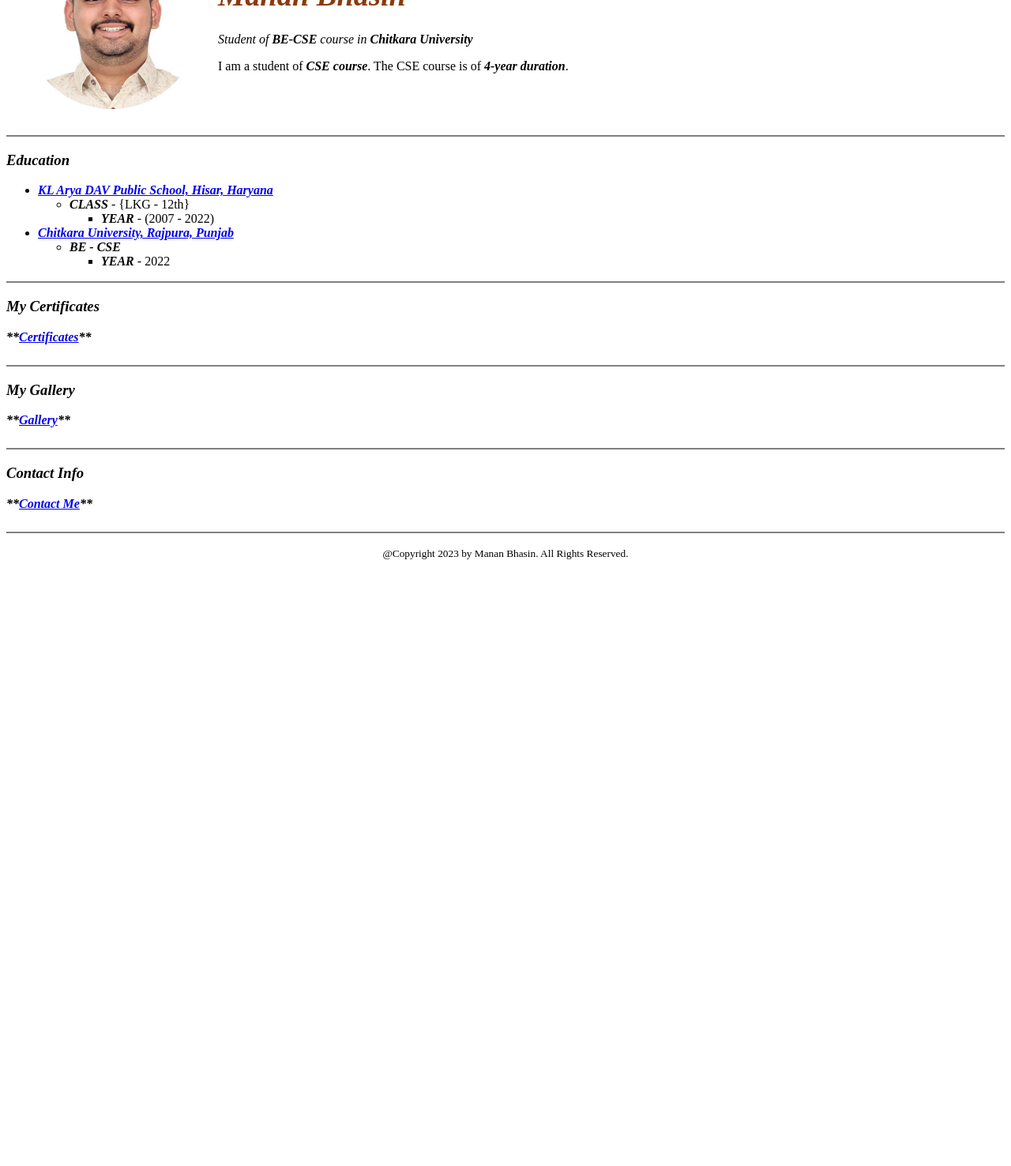
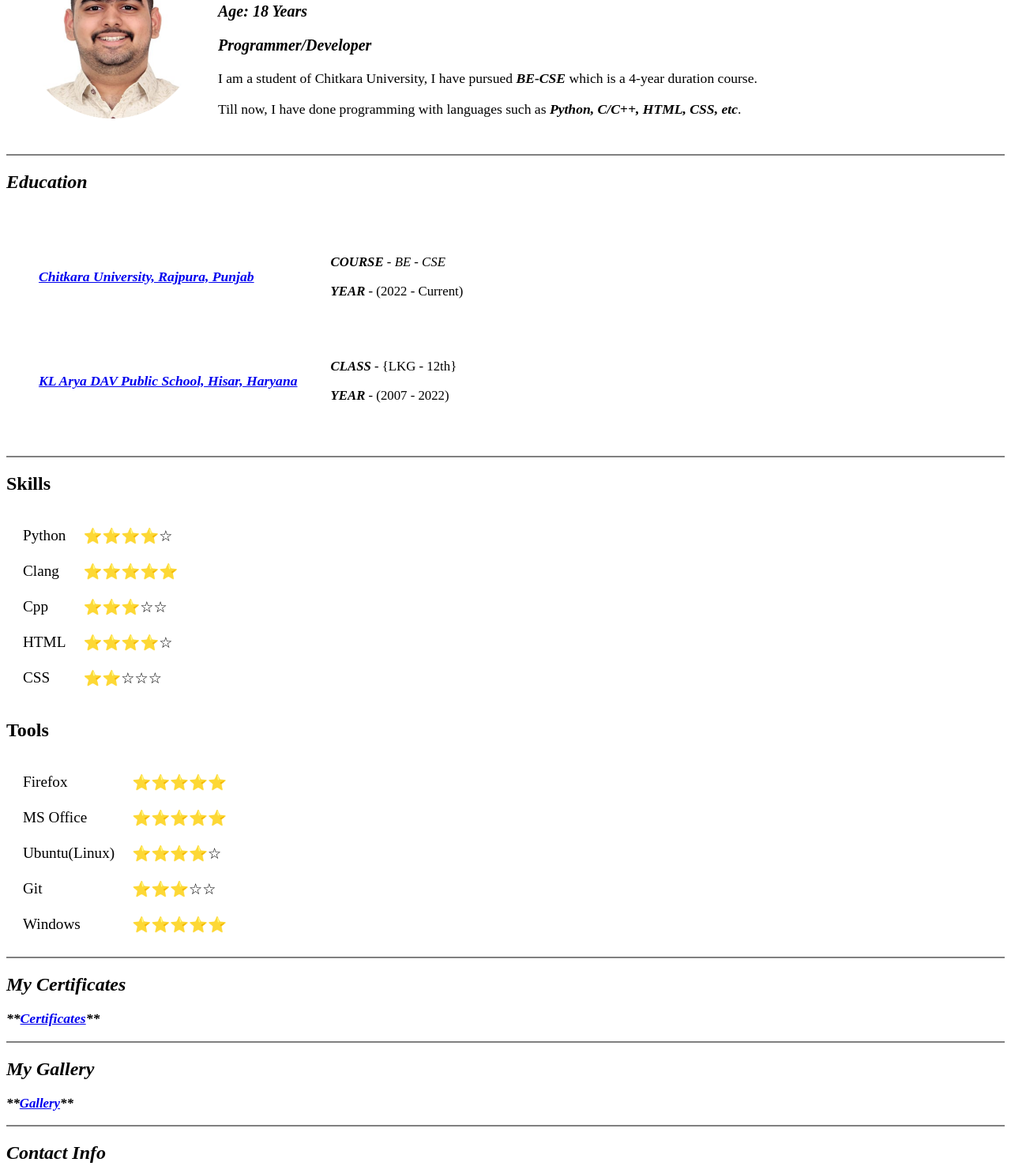
Before and after one commit to manan5657/cv, a plain HTML site: page index.html in a window 1280 px wide. Shown: the part 116-1592 px from the top of the page at 79% size. Before the commit the page ends 841 px from the top, so only its background shows below. Drawn offline with Linux system fonts and the light colour scheme.

Commit message:
Update index.html

```diff
--- a/index.html
+++ b/index.html
@@ -10,63 +10,193 @@
         <tr>
             <td>
                  <a href="https://www.linkedin.com/in/manan-bhasin-72520a1b4/">
-                    <img src="image/manan1-modified.png" alt="manan bhasin profile picture" width="225" height="225">
+                    <img src="image/manan1-modified.png" alt="manan bhasin profile picture" width="225" height="225" border="">
                  </a>
             </td>
             <td>
-                <h1 style="color: #8c3a0d; font-size: 240%;">
+                <h1 style="color: #892903; font-size: 225%;">
                 <em>Manan Bhasin</em>
                 </h1>
-                <p><em>Student of <strong>BE-CSE</strong> course in <strong>Chitkara University</strong></em></p>
-                <p>I am a student of <strong><em>CSE course</em></strong>. The CSE course is of <strong><em>4-year duration</em></strong>.</p>
+                <p style="font-size: 125%;"><em><strong>Age: 18 Years</strong></em></p>
+                <p style="font-size: 125%;"><em><strong>Programmer/Developer</strong></em></p>
+                <p style="font-size: 110%;">I am a student of Chitkara University, I have pursued <em><strong>BE-CSE</strong></em> which is a 4-year duration course. </p><p style="font-size: 110%;"> Till now, I have done programming with languages such as <em><strong>Python, C/C++, HTML, CSS, etc</strong></em>.</p>
+           </td>
+        </tr>
+    </table>
+    <hr size = "2" noshade>
+    <h2>
+        <em>Education</em>
+    </h2>
+    <table cellspacing = "40">
+        </tr>
+        <tr>
+            <td>
+                <p style="font-size: 110%;"><strong><a href="https://goo.gl/maps/7tv82FzfDvLoUv176"><em>Chitkara University, Rajpura, Punjab</em></a></strong></p>
+            </td>
+            <td>
+                <p style="font-size: 105%;"><em><strong>COURSE </strong>- BE - CSE</em></p>
+                <p style="font-size: 105%;"><em><strong>YEAR</strong></em> - (2022 - Current)</p>
+            </td>
+        </tr>
+        <tr>
+            <td>
+                <p style="font-size: 110%;"><strong><a href="https://goo.gl/maps/QAmC6pu5pxGkGv1p9"><em>KL Arya DAV Public School, Hisar, Haryana</em> </a></strong></p>
+            </td>
+            <td>
+                <p style="font-size: 105%;"><em><strong>CLASS</strong></em> - {LKG - 12th}</p>
+                <p style="font-size: 105%;"><em><strong>YEAR</strong></em> - (2007 - 2022)</p>
             </td>
         </tr>
     </table>
     <hr size = "2" noshade>
-    <h3>
-        <em>Education</em>
-    </h3>
-    <ul>
-        <li><strong><a href="https://goo.gl/maps/QAmC6pu5pxGkGv1p9"><em>KL Arya DAV Public School, Hisar, Haryana</em> </a></strong>
-            <ul>
-                <li><em><strong>CLASS</strong></em> - {LKG - 12th}
-                    <ul>
-                        <li><em><strong>YEAR</strong></em> - (2007 - 2022)</li>
-                    </ul>
-                </li>
-            </ul>
-        </li>
-        <li><strong><a href="https://goo.gl/maps/7tv82FzfDvLoUv176"><em>Chitkara University, Rajpura, Punjab</em></a></strong>
-            <ul>
-                <li><em><strong>BE - CSE</strong></em>
-                    <ul>
-                        <li><em><strong>YEAR</strong></em> - 2022</li>
-                    </ul>
-                </li>
 
-            </ul>
-        </li>
-    </ul>
+    <h2>
+        Skills
+    </h2>
+    <table cellspacing = "20">
+        <tr>
+            <td style="font-size: 120%;">
+                Python
+            </td>
+            <td style="font-size: 120%;">
+                ⭐⭐⭐⭐☆
+            </td>
+        </tr>
+        <tr>
+            <td style="font-size: 120%;">
+                Clang
+            </td>
+            <td style="font-size: 120%;">
+                ⭐⭐⭐⭐⭐
+            </td>
+        </tr>
+        <tr>
+            <td style="font-size: 120%;">
+                Cpp
+            </td>
+            <td style="font-size: 120%;">
+                ⭐⭐⭐☆☆
+            </td>
+        </tr>
+        <tr>
+            <td style="font-size: 120%;">
+                HTML
+            </td>
+            <td style="font-size: 120%;">
+                ⭐⭐⭐⭐☆
+            </td>
+        </tr>
+        <tr>
+            <td style="font-size: 120%;">
+                CSS
+            </td>
+            <td style="font-size: 120%;">
+                ⭐⭐☆☆☆
+            </td>
+        </tr>
+
+    </table>
+
+
+
+    <h2>
+        Tools
+    </h2>
+    <table cellspacing = "20">
+        <tr>
+            <td style="font-size: 120%;">
+                Firefox
+            </td>
+            <td style="font-size: 120%;">
+                ⭐⭐⭐⭐⭐
+            </td>
+        </tr>
+        <tr>
+            <td style="font-size: 120%;">
+                MS Office
+            </td>
+            <td style="font-size: 120%;">
+                ⭐⭐⭐⭐⭐
+            </td>
+        </tr>
+        <tr>
+            <td style="font-size: 120%;">
+                Ubuntu(Linux)
+            </td>
+            <td style="font-size: 120%;">
+                ⭐⭐⭐⭐☆
+            </td>
+        </tr>
+        <tr>
+            <td style="font-size: 120%;">
+                Git
+            </td>
+            <td style="font-size: 120%;">
+                ⭐⭐⭐☆☆
+            </td>
+        </tr>
+        <tr>
+            <td style="font-size: 120%;">
+                Windows
+            </td>
+            <td style="font-size: 120%;">
+                ⭐⭐⭐⭐⭐
+            </td>
+        </tr>
+
+    </table>
+
     <hr size = "2" noshade>
-    <h3>
+
+
+    <h2>
         <em>My Certificates</em>
-    </h3>
-    <em><strong>**<a href="certficates.html">Certificates</a>**</strong></em>
-    <br><br>
+    </h2>
+    <p style="font-size: 110%;"><em><strong>**<a href="certficates.html">Certificates</a>**</strong></em></p>
+
     <hr size = "2" noshade>
-    <h3><em>My Gallery</em></h3>
-    <em><strong>**<a href="gallery.html">Gallery</a>**</strong></em>
-    <br><br>
+
+    <h2><em>My Gallery</em></h2>
+    <p style="font-size: 105%;"><em><strong>**<a href="gallery.html">Gallery</a>**</strong></em></p>
+
     <hr size = "2" noshade>
-    <h3><em>Contact Info</em></h3>
-    <em><strong>**<a href="contact.html">Contact Me</a>**</strong></em>
-    <br><br>
+
+    <h2><em>Contact Info</em></h2>
+    <p style="font-size: 105%;"><em><strong>**<a href="contact.html">Contact Me</a>**</strong></em></p>
+
     <hr size = "2" noshade>
+
     <center>
+        <br>
+        <table cellspacing = "20">
+            <tr>
+                <td>
+                    <img src="image/instagram.png" alt="icon" width="25" height=25">
+                </td>
+                <td>
+                    <a href="https://instagram.com/techygeeeeks?igshid=NTA5ZTk1NTc=">Instagram</a>
+                </td>
+                <td>
+                    <img src="image/linkedin.png" alt="icon" width="25" height=25">
+                </td>
+                <td>
+                    <a href="https://www.linkedin.com/in/manan-bhasin-72520a1b4/">Linkedin</a>
+                </td>
+                <td>
+                    <img src="image/github-sign.png" alt="icon" width="25" height=25">
+                </td>
+                <td>
+                    <a href="https://github.com/manan5657">Github</a>
+                </td>
+                <td>
+                    <img src="image/telegram.png" alt="icon" width="25" height=25">
+                </td>
+                <td>
+                    <a href="https://t.me/sub4sub5657">Telegram</a>
+                </td>
+            </tr>
+        </table>
         <p><small>@Copyright 2023 by Manan Bhasin. All Rights Reserved.</small></p>
     </center>
     </body>
 </html>
-<!--TODO Table tag -->
-<!--TODO input tag -->
-<!--TODO Publish Website -->
```
